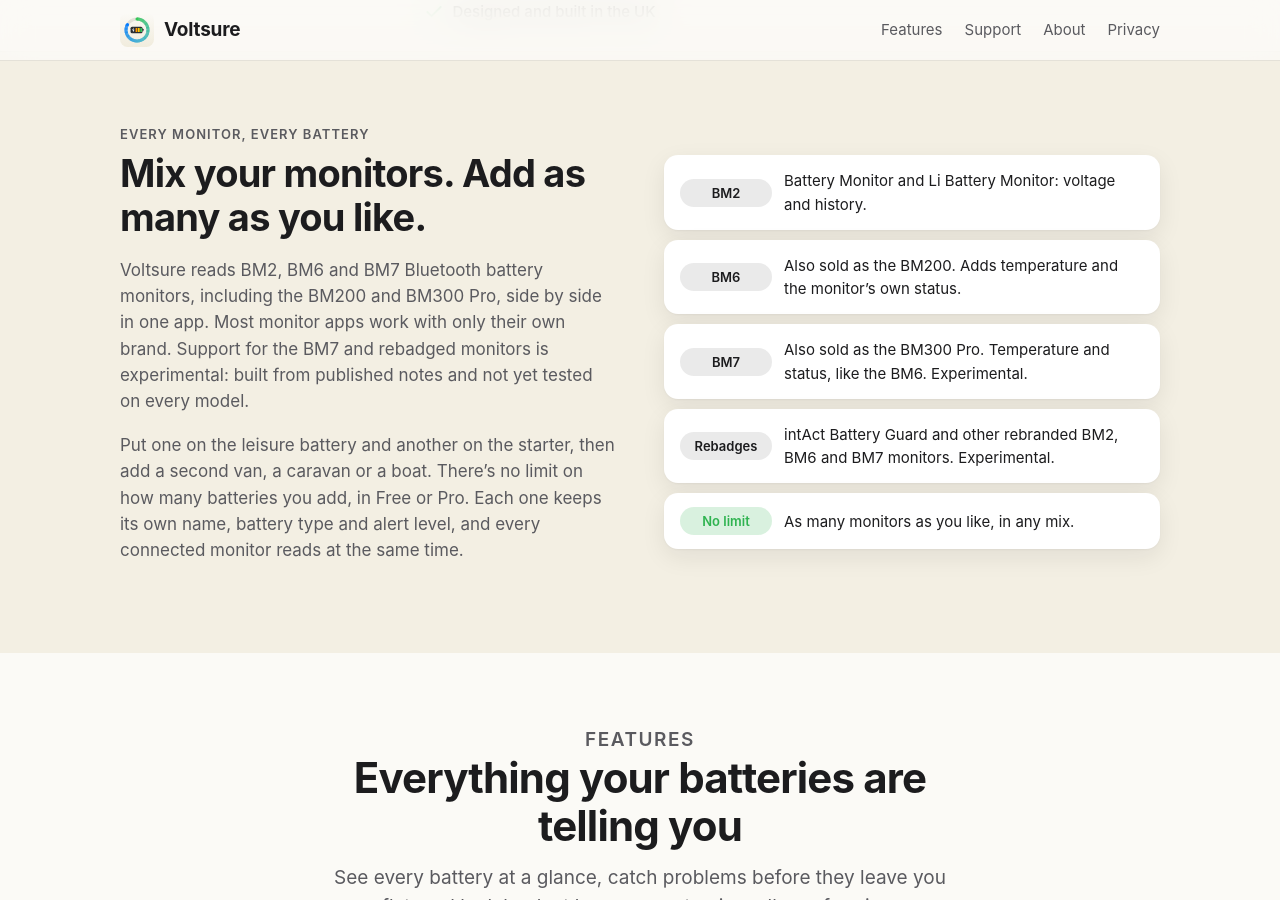
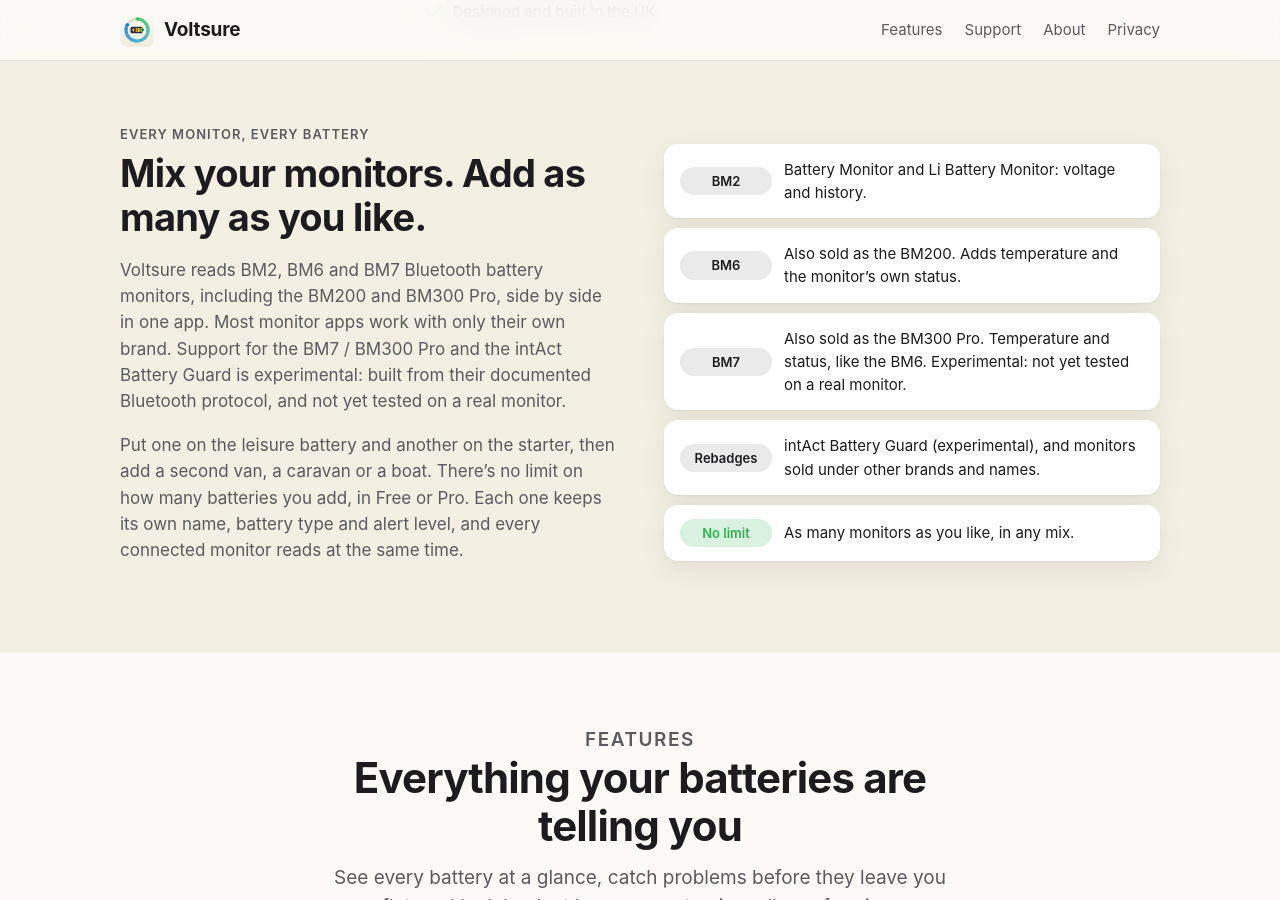
Before and after one commit to SeventyTwoAgency/STA-Website, a Jekyll site: the page voltsure/index.html, which Jekyll copies as it is, in a window 1280 px wide and 900 px high, scrolled down 903 px. Built offline with Jekyll 4.4.1, drawn with Linux system fonts in a browser that asks for light colours.

Commit message:
Voltsure: BM6 is tested; only the BM7 and Battery Guard are experimental
Experimental support is described as built from the documented Bluetooth
protocol.

Co-Authored-By: Claude Opus 5.5 <noreply@anthropic.com>
Claude-Session: https://claude.ai/code/session_01KRJmSEue7cP2swVziPNEh9

```diff
--- a/voltsure/index.html
+++ b/voltsure/index.html
@@ -129,14 +129,14 @@
       <div>
         <p class="eyebrow">Every monitor, every battery</p>
         <h2>Mix your monitors. Add as many as you like.</h2>
-        <p>Voltsure reads BM2, BM6 and BM7 Bluetooth battery monitors, including the BM200 and BM300 Pro, side by side in one app. Most monitor apps work with only their own brand. Support for the BM7 and rebadged monitors is experimental: built from published notes and not yet tested on every model.</p>
+        <p>Voltsure reads BM2, BM6 and BM7 Bluetooth battery monitors, including the BM200 and BM300 Pro, side by side in one app. Most monitor apps work with only their own brand. Support for the BM7 / BM300 Pro and the intAct Battery Guard is experimental: built from their documented Bluetooth protocol, and not yet tested on a real monitor.</p>
         <p>Put one on the leisure battery and another on the starter, then add a second van, a caravan or a boat. There’s no limit on how many batteries you add, in Free or Pro. Each one keeps its own name, battery type and alert level, and every connected monitor reads at the same time.</p>
       </div>
       <ul class="status-list">
         <li><span class="pill model">BM2</span><span>Battery Monitor and Li Battery Monitor: voltage and history.</span></li>
         <li><span class="pill model">BM6</span><span>Also sold as the BM200. Adds temperature and the monitor’s own status.</span></li>
-        <li><span class="pill model">BM7</span><span>Also sold as the BM300 Pro. Temperature and status, like the BM6. Experimental.</span></li>
-        <li><span class="pill model">Rebadges</span><span>intAct Battery Guard and other rebranded BM2, BM6 and BM7 monitors. Experimental.</span></li>
+        <li><span class="pill model">BM7</span><span>Also sold as the BM300 Pro. Temperature and status, like the BM6. Experimental: not yet tested on a real monitor.</span></li>
+        <li><span class="pill model">Rebadges</span><span>intAct Battery Guard (experimental), and monitors sold under other brands and names.</span></li>
         <li><span class="pill charging">No limit</span><span>As many monitors as you like, in any mix.</span></li>
       </ul>
     </div>
--- a/voltsure/support.html
+++ b/voltsure/support.html
@@ -41,7 +41,7 @@
 
     <details>
       <summary>Which monitors work with Voltsure?</summary>
-      <div><p>BM2, BM6 and BM200 Bluetooth battery monitors, tested with Voltsure.</p><p>The BM7 (sold as the BM300 Pro), the intAct Battery Guard and other rebadged BM2, BM6 and BM7 monitors are <strong>experimental</strong>: support is built from other people’s notes on how they work, and hasn’t been tested on one yet. Voltsure marks them “Experimental” when you add them. If yours doesn’t work as it should, please <a href="mailto:info@seventytwoagency.co.uk?subject=Voltsure%20experimental%20monitor">tell us</a> which monitor it is and what you see.</p><p>Monitor under a name Voltsure doesn’t recognise? In Add Battery, look under “Other Bluetooth devices”: Voltsure works out which kind it is once connected.</p><p>You can add as many as you like and mix models freely, in Free and Pro. Every connected monitor reads at the same time.</p></div>
+      <div><p>BM2, BM6 and BM200 Bluetooth battery monitors, all tested with Voltsure.</p><p>Support for the BM7 (sold as the BM300 Pro) and the intAct Battery Guard is <strong>experimental</strong>: it’s built from their documented Bluetooth protocol, but hasn’t yet been tested on a real monitor. Voltsure marks them “Experimental” when you add them. Monitors sold under other brands and names may work too. If yours doesn’t work as it should, please <a href="mailto:info@seventytwoagency.co.uk?subject=Voltsure%20experimental%20monitor">tell us</a> which monitor it is and what you see.</p><p>Monitor under a name Voltsure doesn’t recognise? In Add Battery, look under “Other Bluetooth devices”: Voltsure works out which kind it is once connected.</p><p>You can add as many as you like and mix models freely, in Free and Pro. Every connected monitor reads at the same time.</p></div>
     </details>
 
     <details>
```
